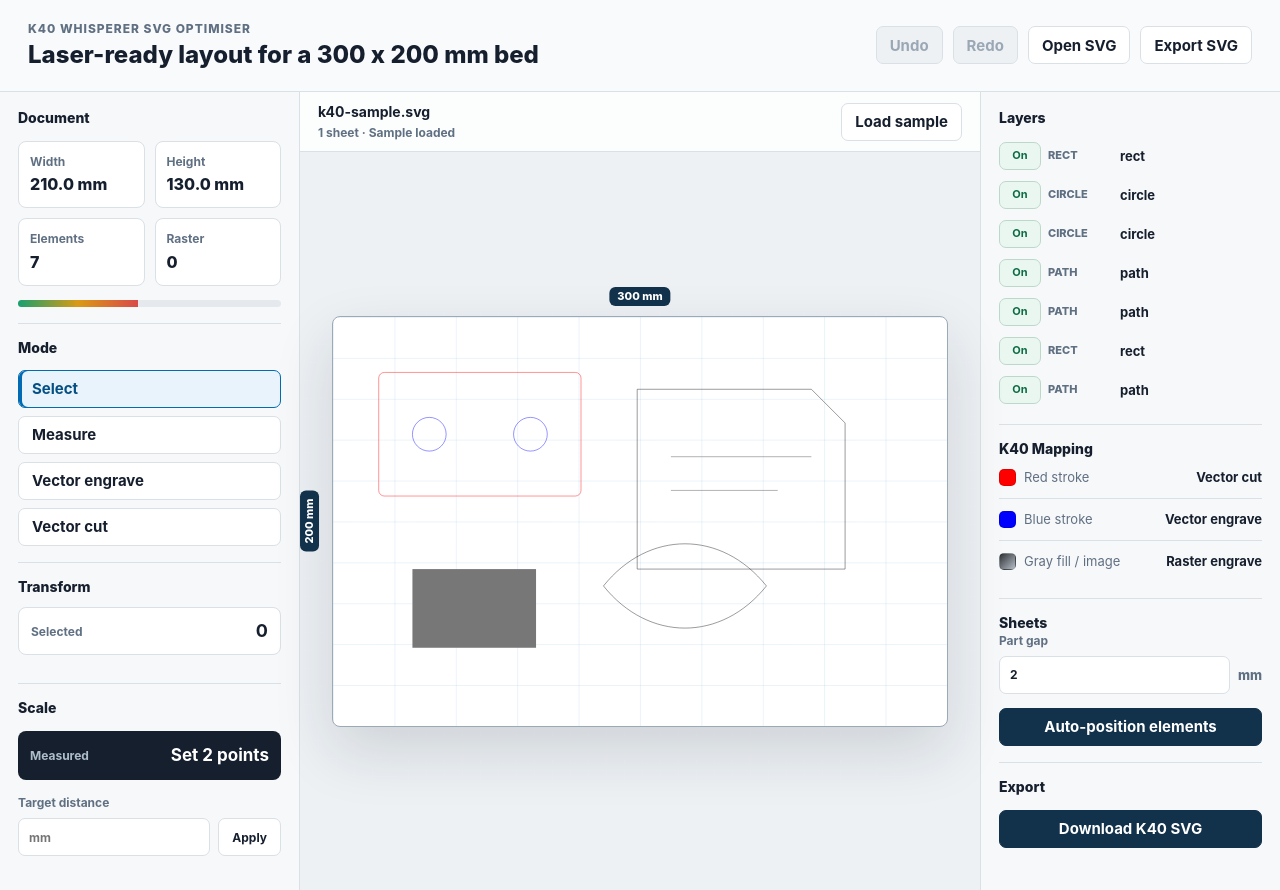
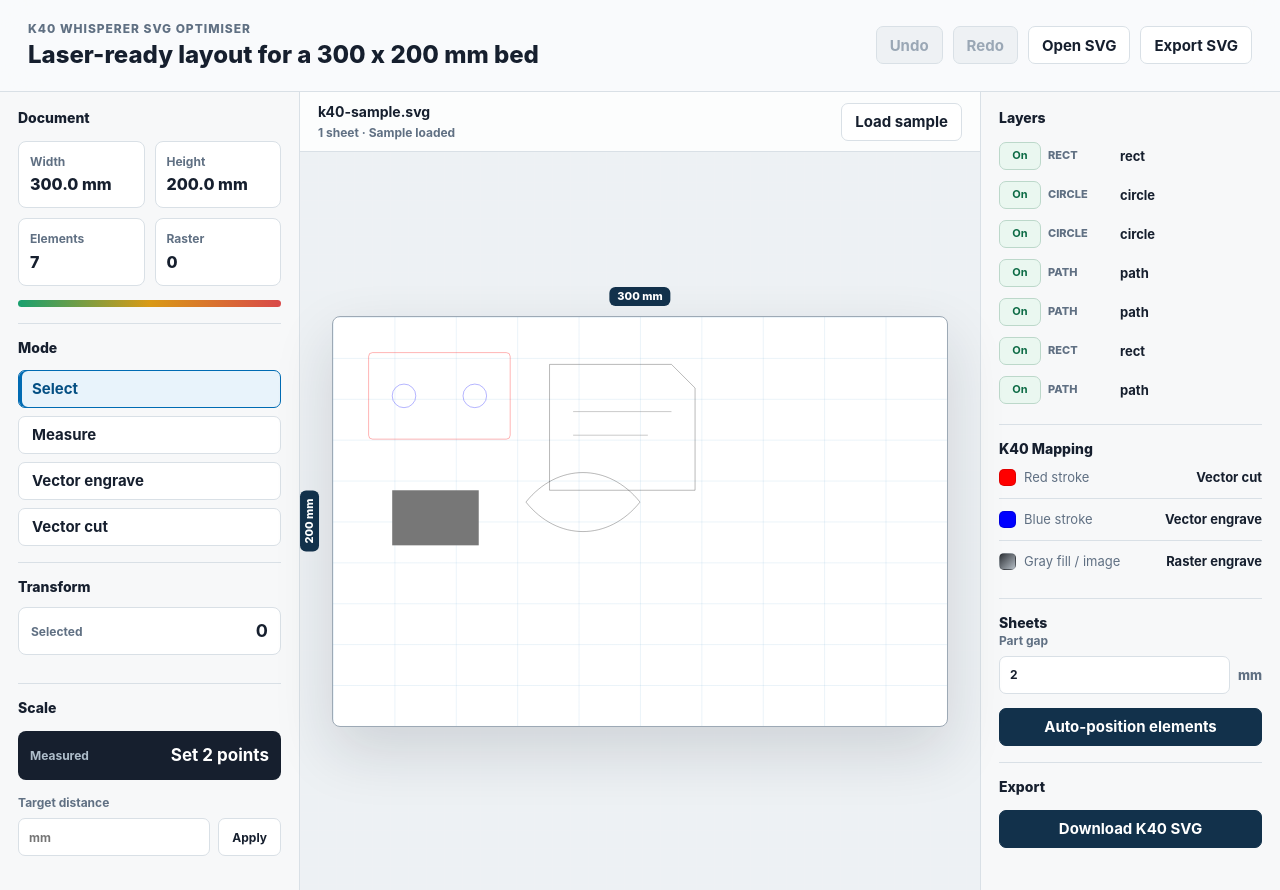
Before and after one commit to rolandtreiber/k40-optimizer, a React (Vite) app: page / in a window 1280 px wide. Built offline with nearby package versions, Linux system fonts and the light colour scheme.

Commit message:
Sizing inssue fixed

```diff
--- a/src/App.tsx
+++ b/src/App.tsx
@@ -204,6 +204,54 @@
   })
 }
 
+function hasSheetGroups(svg: SVGSVGElement) {
+  return svg.querySelector(':scope > g[data-k40-sheet]') !== null
+}
+
+function prependTransform(element: Element, transform: string) {
+  const existingTransform = element.getAttribute('transform')
+  element.setAttribute(
+    'transform',
+    existingTransform ? `${transform} ${existingTransform}` : transform,
+  )
+}
+
+function frameArtworkOnBed(svg: SVGSVGElement, sourceViewBox: [number, number, number, number]) {
+  const sourceWidthMm = parseLengthToMm(svg.getAttribute('width'), sourceViewBox[2])
+  const sourceHeightMm = parseLengthToMm(svg.getAttribute('height'), sourceViewBox[3])
+  const unitX = sourceWidthMm / sourceViewBox[2]
+  const unitY = sourceHeightMm / sourceViewBox[3]
+  const isAlreadyBedFramed =
+    sourceViewBox[0] === 0 &&
+    sourceViewBox[1] === 0 &&
+    sourceViewBox[2] === BED_WIDTH_MM &&
+    sourceViewBox[3] === BED_HEIGHT_MM &&
+    sourceWidthMm === BED_WIDTH_MM &&
+    sourceHeightMm === BED_HEIGHT_MM
+
+  if (!isAlreadyBedFramed) {
+    const toMillimetres = [
+      `translate(${(-sourceViewBox[0] * unitX).toFixed(6)} ${(-sourceViewBox[1] * unitY).toFixed(6)})`,
+      `scale(${unitX.toFixed(6)} ${unitY.toFixed(6)})`,
+    ].join(' ')
+
+    Array.from(svg.childNodes).forEach((node) => {
+      if (node.nodeType !== Node.ELEMENT_NODE) {
+        return
+      }
+
+      const element = node as Element
+      if (!element.matches(NON_PART_SELECTOR)) {
+        prependTransform(element, toMillimetres)
+      }
+    })
+  }
+
+  svg.setAttribute('viewBox', `0 0 ${BED_WIDTH_MM} ${BED_HEIGHT_MM}`)
+  svg.setAttribute('width', `${BED_WIDTH_MM}mm`)
+  svg.setAttribute('height', `${BED_HEIGHT_MM}mm`)
+}
+
 function normaliseSvg(text: string) {
   const { doc, svg } = parseSvg(text)
   cleanSvgDocument(doc)
@@ -213,9 +261,13 @@
   }
 
   const viewBox = readViewBox(svg)
-  svg.setAttribute('viewBox', viewBox.join(' '))
-  svg.setAttribute('width', `${parseLengthToMm(svg.getAttribute('width'), viewBox[2]).toFixed(3)}mm`)
-  svg.setAttribute('height', `${parseLengthToMm(svg.getAttribute('height'), viewBox[3]).toFixed(3)}mm`)
+  if (hasSheetGroups(svg)) {
+    svg.setAttribute('viewBox', viewBox.join(' '))
+    svg.setAttribute('width', `${parseLengthToMm(svg.getAttribute('width'), viewBox[2]).toFixed(3)}mm`)
+    svg.setAttribute('height', `${parseLengthToMm(svg.getAttribute('height'), viewBox[3]).toFixed(3)}mm`)
+  } else {
+    frameArtworkOnBed(svg, viewBox)
+  }
 
   let nextId = 1
   svg.querySelectorAll(GRAPHIC_SELECTOR).forEach((element) => {
@@ -257,7 +309,12 @@
       .map(toNode)
       .filter((node): node is LayerNode => Boolean(node))
     const name = element.getAttribute('data-k40-name') || element.getAttribute('id') || tag
-    const hidden = element.getAttribute('display') === 'none' || element.getAttribute('visibility') === 'hidden'
+    const style = element.getAttribute('style') ?? ''
+    const hidden =
+      element.getAttribute('display') === 'none' ||
+      element.getAttribute('visibility') === 'hidden' ||
+      /(?:^|;)\s*display\s*:\s*none\s*(?:;|$)/i.test(style) ||
+      /(?:^|;)\s*visibility\s*:\s*hidden\s*(?:;|$)/i.test(style)
 
     return {
       id,
```
